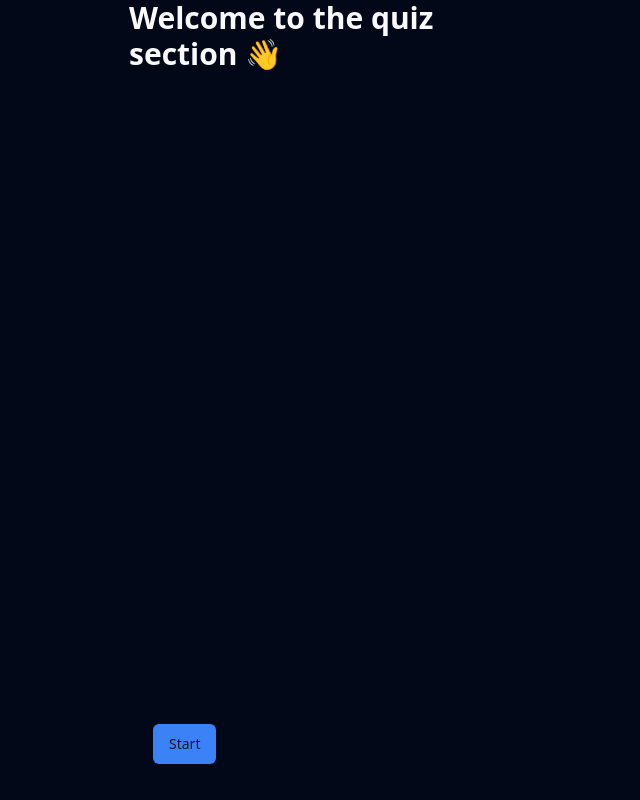
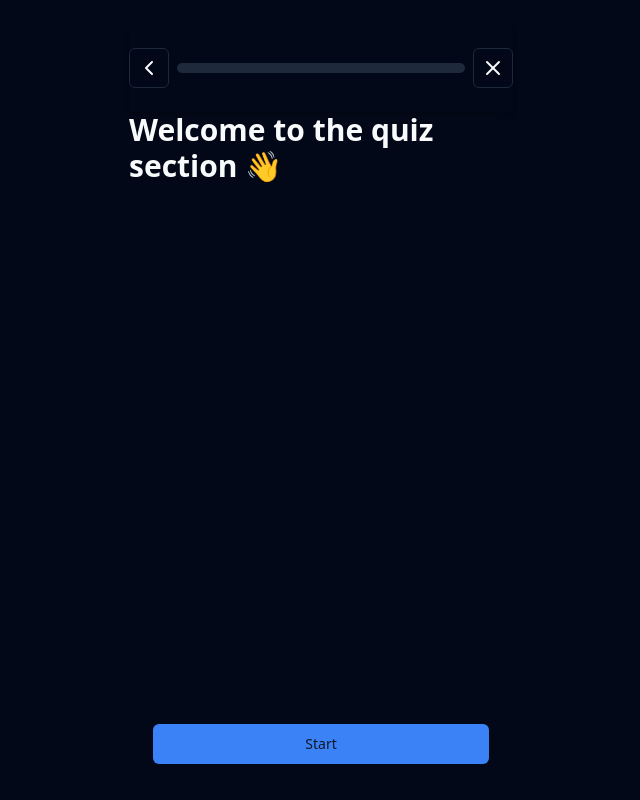
Before and after one commit to bokysarkar/quiz-gen-app, a Next.js app: page /quizz in a window 1280 px wide. Shown: the whole page, without its empty margins (319-959 px from the left). Built offline with nearby package versions, Linux system fonts and the light colour scheme.

Commit message:
result card added

```diff
--- /dev/null
+++ b/src/app/quizz/ResultCard.tsx
@@ -0,0 +1,44 @@
+import React from "react";
+
+import clsx from "clsx";
+import { cn } from "@/lib/utils";
+
+type Props = {
+  isCorrect: boolean | null;
+  correctAnswer: string;
+};
+
+function ResultCard(props: Props) {
+  if (props.isCorrect === null) {
+    return null;
+  }
+
+  const text = props.isCorrect
+    ? "correct"
+    : "incorrect answer! here is the correct answer:" + props.correctAnswer;
+
+  const borderClasses = clsx({
+    "border-green-500": props.isCorrect,
+    "border-red-500": !props.isCorrect,
+  });
+  return (
+    <div
+      className={cn(
+        borderClasses,
+        "border-2",
+        "rounded-lg",
+        "p-4",
+        "text-center",
+        "text-lg",
+        "font-semibold",
+        "m-4",
+        "bg-secondary",
+        "bg-opacity-20"
+      )}
+    >
+      {text}
+    </div>
+  );
+}
+
+export default ResultCard;
--- a/src/app/quizz/page.tsx
+++ b/src/app/quizz/page.tsx
@@ -1,7 +1,10 @@
 "use client";
 import { useState } from "react";
+import { ChevronLeft, X } from "lucide-react";
 
 import { Button } from "@/components/ui/button";
+import ProgressBar from "@/components/ui/progressBar";
+import ResultCard from "./ResultCard";
 
 const questions = [
   {
@@ -51,7 +54,10 @@ const questions = [
 
 export default function Quizz() {
   const [started, setStarted] = useState<boolean>(false);
-  const [currentQuestion, setCurrentQuestion] = useState(0);
+  const [currentQuestion, setCurrentQuestion] = useState<number>(0);
+  const [score, setScore] = useState<number>(0);
+  const [selectedAnswer, setSelectedAnswer] = useState<number | null>(null);
+  const [isCorrect, setIsCorrect] = useState<boolean | null>(null);
 
   const handleNext = () => {
     if (!started) {
@@ -62,11 +68,41 @@ export default function Quizz() {
     if (currentQuestion < questions.length - 1) {
       setCurrentQuestion((currentQuestion) => currentQuestion + 1);
     }
+
+    setSelectedAnswer(null);
+    setIsCorrect(null);
   };
 
+  const handleAnswer = (answer) => {
+    setSelectedAnswer(answer.id);
+    const isCurrentCorrect = answer.isCorrect;
+    if (isCurrentCorrect) {
+      setScore((score) => score + 1);
+    }
+    setIsCorrect(isCurrentCorrect);
+  };
 
   return (
-    <div className="flex flex-col flex-1">
+    <div className="flex flex-col flex-1 mt-6">
+      <div className="position-sticky top-0 z-10 shadow-md py-4 w-full">
+        <header className="grid grid-cols-[auto,1fr,auto] grid-flow-col items-center justify-between py-2 gap-2">
+          <Button
+            className=""
+            variant="outline"
+            size="icon"
+          >
+            <ChevronLeft />
+          </Button>
+          <ProgressBar value={(currentQuestion / questions.length) * 100} />
+          <Button
+            className=""
+            variant="outline"
+            size="icon"
+          >
+            <X />
+          </Button>
+        </header>
+      </div>
       <main className="flex justify-center flex-1">
         {!started ? (
           <h1 className="text-3xl font-bold">Welcome to the quiz section 👋</h1>
@@ -78,8 +114,9 @@ export default function Quizz() {
             <div className="grid grid-cols-1 gap-2 mt-4">
               {questions[currentQuestion].answers.map((answer) => (
                 <Button
-                  variant={"outline"}
+                  variant={"secondary"}
                   key={answer.id}
+                  onClick={() => handleAnswer(answer)}
                 >
                   {answer.answerText}
                 </Button>
@@ -88,7 +125,15 @@ export default function Quizz() {
           </div>
         )}
       </main>
-      <footer className="footer pb-9 px-6 relative mb-0">
+      <footer className="flex flex-col footer pb-9 px-6 relative mb-0 justify-end">
+        <ResultCard
+          isCorrect={isCorrect}
+          correctAnswer={
+            questions[currentQuestion].answers.find(
+              (answer) => answer.isCorrect === true
+            )?.answerText
+          }
+        />
         <Button onClick={handleNext}>{!started ? "Start" : "Next"}</Button>
       </footer>
     </div>
--- /dev/null
+++ b/src/components/ui/progressBar.tsx
@@ -0,0 +1,15 @@
+import React from "react";
+
+type Props = {
+    value: Number,
+}
+
+function ProgressBar(props: Props) {
+  return (
+    <div className="bg-secondary w-full rounded-full h-2.5">
+      <div className="bg-primary rounded-full h-2.5" style={{width: `${props.value}%`}}></div>
+    </div>
+  );
+}
+
+export default ProgressBar;
```
